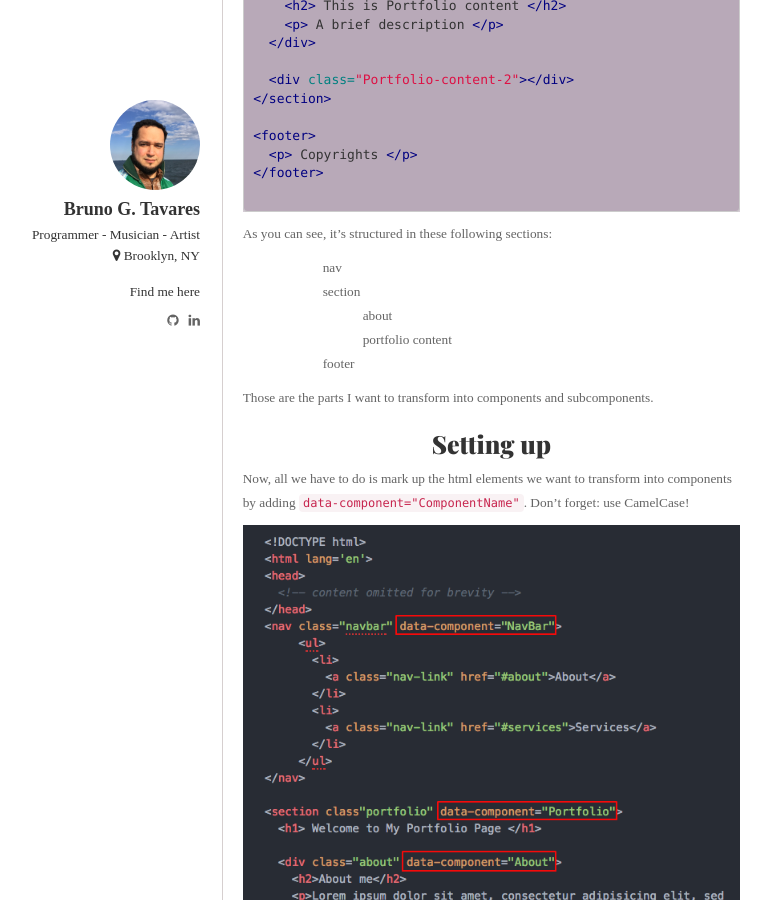
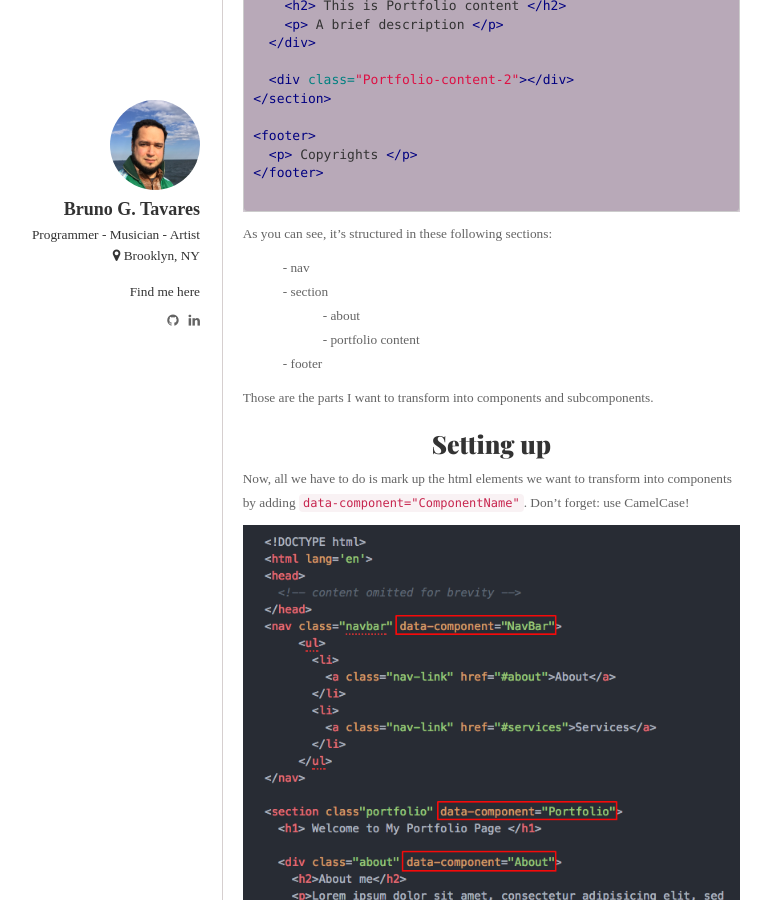
Before and after one commit to bruno78/bruno78.github.io, a Jekyll site: the page built from _posts/2017-09-09-create-angular-components.md, in a window 1280 px wide and 900 px high, scrolled down 2031 px. Shown: the whole window, without its empty margins (155-926 px from the left). Built offline with Jekyll 4.4.1, drawn with Linux system fonts in a browser that asks for light colours; nearby versions of some CDN libraries; some web fonts are replaced.

Commit message:
Fix dash

````diff
--- a/_posts/2017-09-09-create-angular-components.md
+++ b/_posts/2017-09-09-create-angular-components.md
@@ -88,11 +88,11 @@ Note: I decided to call it template.html instead of index.html not to confuse wi
 
 As you can see, it's structured in these following sections:
 
-* - nav
-* - section
-  * - about
-  * - portfolio content
-* - footer
+* \- nav
+* \- section
+  * \- about
+  * \- portfolio content
+* \- footer
 
 Those are the parts I want to transform into components and subcomponents.
 
@@ -122,6 +122,7 @@ Looking at the final result of your folder tree, you should have:
 <div id="wrapper">
   <img class="img-responsive" src="{{ "/assets/img/cac-treefinalresult.png" | prepend: site.baseurl }}">
 </div>
+
 
 Looking at ``` about.component.html ``` you should see all the content of the about from your template:
 
````
